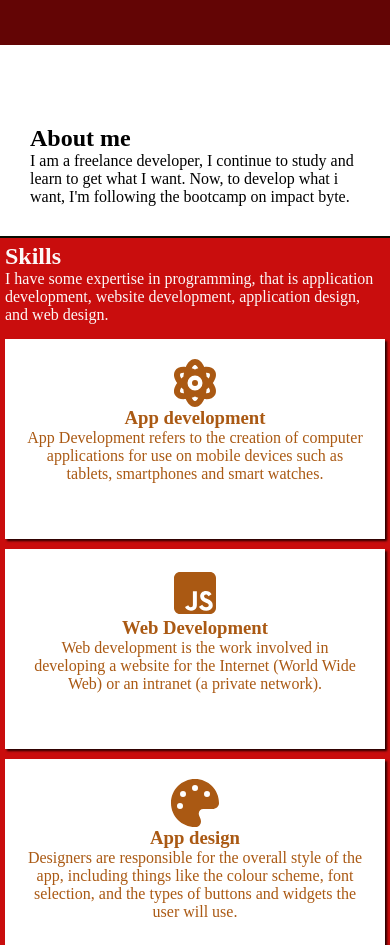
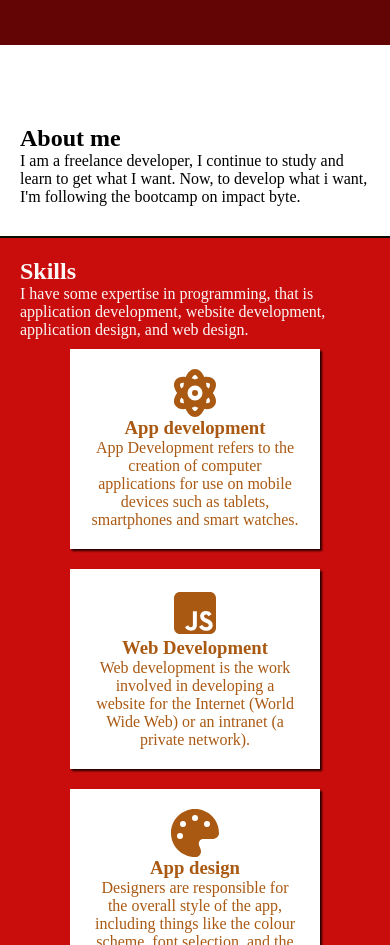
Before and after one commit to jumadimuhammad/cv-ku, a plain HTML site: page index.html in a window 390 px wide. Shown: the part 155-1100 px from the top of the page. Drawn offline with Linux system fonts and the light colour scheme.

Commit message:
perubahan grid dengan flex

```diff
--- a/assets/style.css
+++ b/assets/style.css
@@ -1,25 +1,26 @@
-*{
+* {
     margin: 0;
     padding: 0;
     box-sizing: border-box;
 }
 
 
-header{
+header {
     background: rgb(99, 5, 5);
     height: 300px;
     display: flex;
+    flex-direction: wrap;
     padding: 40px 100px;
     justify-content: center;
     align-items: center;
     color: blanchedalmond;
 }
 
-.fa-code{
+.fa-code {
     margin-bottom: 40px;
 }
 
-div img{
+div img {
     margin-top: 80px;
     margin-right: 40px;
     width: 250px;
@@ -28,88 +29,99 @@ div img{
     font-family: 'Concert One', cursive;
 }
 
-.about{
-    padding-top: 90px;
-    padding-bottom: 40px;
-    padding-left: 350px;
-    padding-right: 350px;
-    grid-template-columns: repeat(auto-fit, minmax(100px, 1fr));
-    grid-gap: 10px;
+.about {
+    padding: 80px 50px 30px 50px;
     box-shadow: 2px 2px 2px rgb(39, 1, 1, 1);
     border-bottom: 2px solid rgb(8, 12, 1);
 }
 
-.skill{
-    padding: 40px 350px;
+.skill {
+    padding: 40px 50px;
     background: rgb(201, 13, 13);
     color: rgb(252, 247, 247);
 }
 
-.box{
-    margin-top: 15px;
-    display:grid;
-    grid-template-columns: repeat(auto-fit, minmax(200px, 1fr));
-    grid-auto-rows: minmax(200px, auto);
-    grid-gap: 10px;
+.box {
+    display: flex;
+    flex-wrap: wrap;
+    justify-content: space-between;
+
 }
-.ux{
+
+.ux {
+    margin: 10px;
+    width: 250px;
     padding: 20px;
     background: white;
     text-align: center;
     box-shadow: 2px 2px 2px rgb(39, 1, 1, 1);
     color: rgb(170, 89, 19);
 }
-.web{
+
+.web {
+    margin: 10px;
+    width: 250px;
     padding: 20px;
     background: white;
     text-align: center;
     box-shadow: 2px 2px 2px rgb(39, 1, 1, 1);
     color: rgb(170, 89, 19);
 }
-.app{
-    padding: 20px;
-    background:white;
-    text-align: center;
-    box-shadow: 2px 2px 2px rgb(39, 1, 1, 1);
-    color: rgb(170, 89, 19);
-}
-.design{
+
+.app {
+    margin: 10px;
+    width: 250px;
     padding: 20px;
     background: white;
     text-align: center;
     box-shadow: 2px 2px 2px rgb(39, 1, 1, 1);
     color: rgb(170, 89, 19);
 }
-footer{
+
+.design {
+    margin: 10px;
+    width: 250px;
+    padding: 20px;
+    background: white;
+    text-align: center;
+    box-shadow: 2px 2px 2px rgb(39, 1, 1, 1);
+    color: rgb(170, 89, 19);
+}
+
+footer {
+    padding-top: 40px;
     min-height: 100px;
     text-align: center;
-    padding: 40px;
 }
 
-footer a{
+footer a {
     color: rgb(7, 7, 7);
 }
 
-@media(max-width:900px){
-    header{
+@media(max-width:645px) {
+    header {
         padding: 3px;
         height: 200px;
     }
-    div img{
+
+    div img {
         margin-left: 10px;
         margin-right: 15px;
         width: 150px;
     }
-    .fa-code{
+
+    .fa-code {
         display: none;
     }
-    .about{
-        padding-top: 80px;
-        padding-bottom: 30px;
-        padding-left: 30px;
-        padding-right: 30px;
+
+    .about {
+        padding: 80px 20px 30px 20px;
     }
-    .skill{
-        padding: 5px;
+    .skill {
+        padding: 20px;
+        justify-content: center;
+    }
+    .box {
+        justify-content: center;
     }
 }
```
